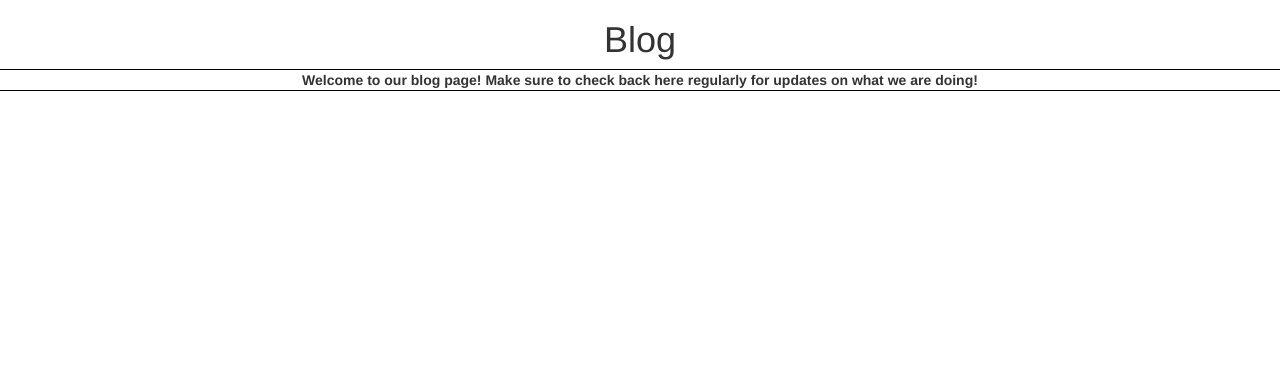
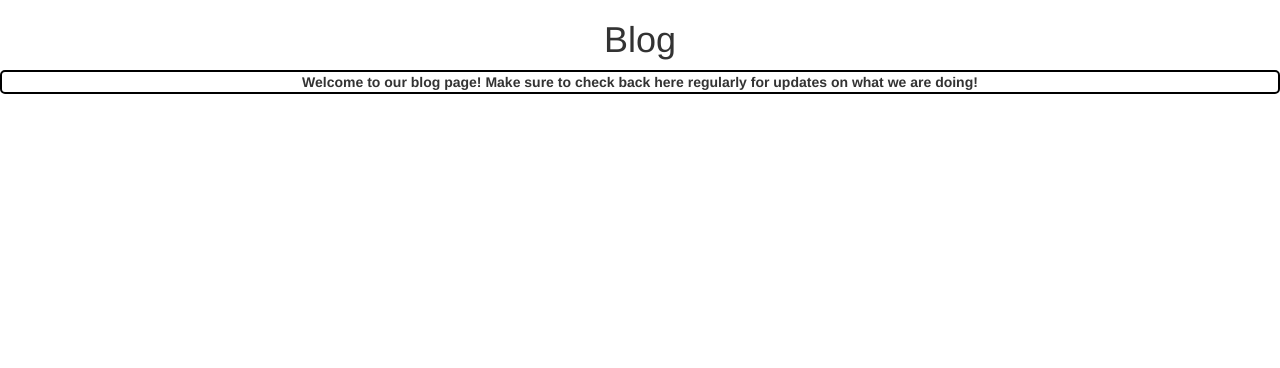
Before and after one commit to smitha95/BeardBros, a PHP site: page /blog.php in a window 1280 px wide. Shown: the part 52-420 px from the top of the page. Run offline with PHP 8.4, Linux system fonts and the light colour scheme.

Commit message:
blog update

```diff
--- a/public/css/style.css
+++ b/public/css/style.css
@@ -10,5 +10,7 @@ h1 {
 }
 
 p {
-  outline: 1px solid #000000;
+  border: 2px solid #000000;
+  border-radius: 5px;
+  /*outline: 2px solid #000000;*/
 }
```
